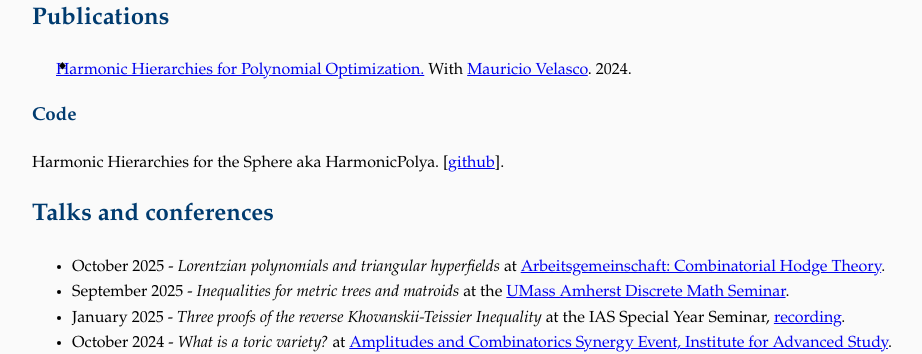
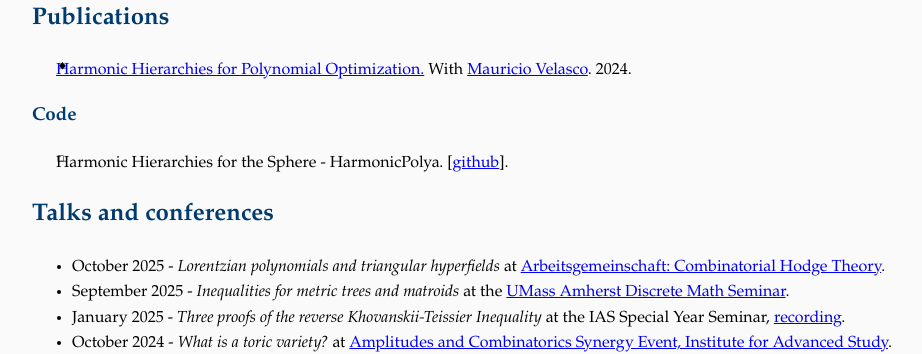
Before and after one commit to SergioCS147/sergiocs147.github.io, a Jekyll site: the page built from index.md, in a window 1280 px wide. Shown: the part 510-864 px from the top of the page, without its empty margins (158-1080 px from the left). Built offline with Jekyll 4.4.1, drawn with Linux system fonts in a browser that asks for light colours; our own code applies the rules of GitHub Pages for plain Markdown files.

Commit message:
Update index.md

```diff
--- a/index.md
+++ b/index.md
@@ -39,7 +39,9 @@
 
 <h3><strong> Code </strong> </h3>
 
-Harmonic Hierarchies for the Sphere aka HarmonicPolya. [<a href="https://github.com/SergioCS147/HarmonicPolya.jl">github</a>].
+<ul class="square-list">
+  <li> Harmonic Hierarchies for the Sphere - HarmonicPolya. [<a href="https://github.com/SergioCS147/HarmonicPolya.jl">github</a>]. </li>
+</ul>
 
 <h2><strong> Talks and conferences </strong> </h2>
 
```
